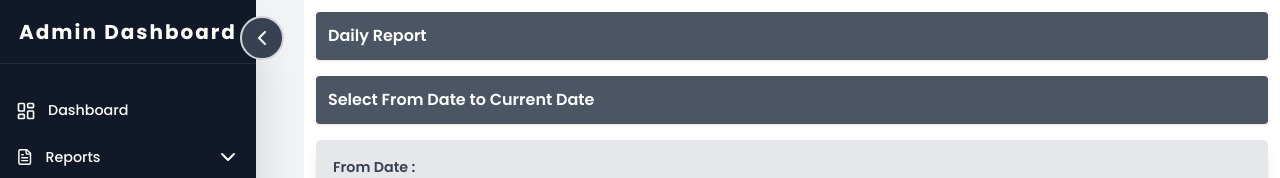
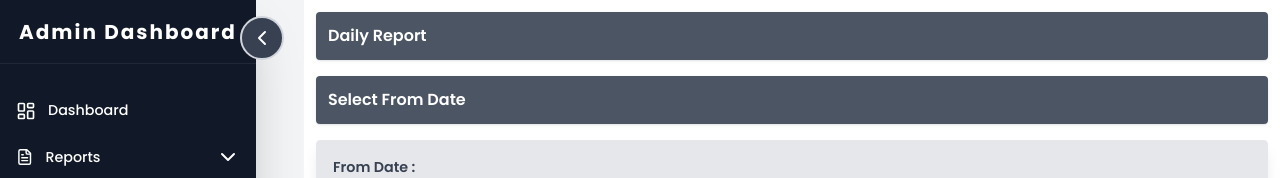
Before and after one commit to Mageshmca2001/loop, a React (Vite) app: page /reports/daily in a window 1280 px wide. Shown: the top 178 px of the page. Built offline with nearby package versions, Linux system fonts and the light colour scheme.

Commit message:
new change

```diff
--- a/src/pages/reports/Dailyreport.jsx
+++ b/src/pages/reports/Dailyreport.jsx
@@ -164,7 +164,7 @@
         </header>
 
         <header className="bg-gray-600 mt-4 p-3 rounded shadow flex justify-between items-center">
-          <h2 className="text-white text-base font-semibold">Select From Date to Current Date</h2>
+          <h2 className="text-white text-base font-semibold">Select From Date </h2>
         </header>
 
         <main className="bg-gray-200 mt-4 p-4 rounded border border-2xl shadow-lg">
--- a/src/pages/reports/meterreport.jsx
+++ b/src/pages/reports/meterreport.jsx
@@ -72,13 +72,13 @@
       <div className="flex-1 p-3 bg-white-500 relative">
         <header className="bg-gray-600 p-3 rounded shadow flex justify-between items-center">
           <div className="flex items-center">
-            <h1 className="text-white text-base font-semibold">Daily Report</h1>
+            <h1 className="text-white text-base font-semibold">Meter Report</h1>
           </div>
         </header>
 
         <header className="bg-gray-600 mt-4 p-3 rounded shadow flex justify-between items-center">
           <h2 className="text-white text-base font-semibold">
-            Select From Date to Current Date
+            Select From Date
           </h2>
         </header>
 
--- a/src/pages/reports/monthlyreport.jsx
+++ b/src/pages/reports/monthlyreport.jsx
@@ -164,7 +164,7 @@
         </header>
 
         <header className="bg-gray-600 mt-4 p-3 rounded shadow flex justify-between items-center">
-          <h2 className="text-white text-base font-semibold">Select From Date to Current Date</h2>
+          <h2 className="text-white text-base font-semibold">Select Month </h2>
         </header>
 
         <main className="bg-gray-200 mt-4 p-4 rounded border border-2xl shadow-lg">
```
